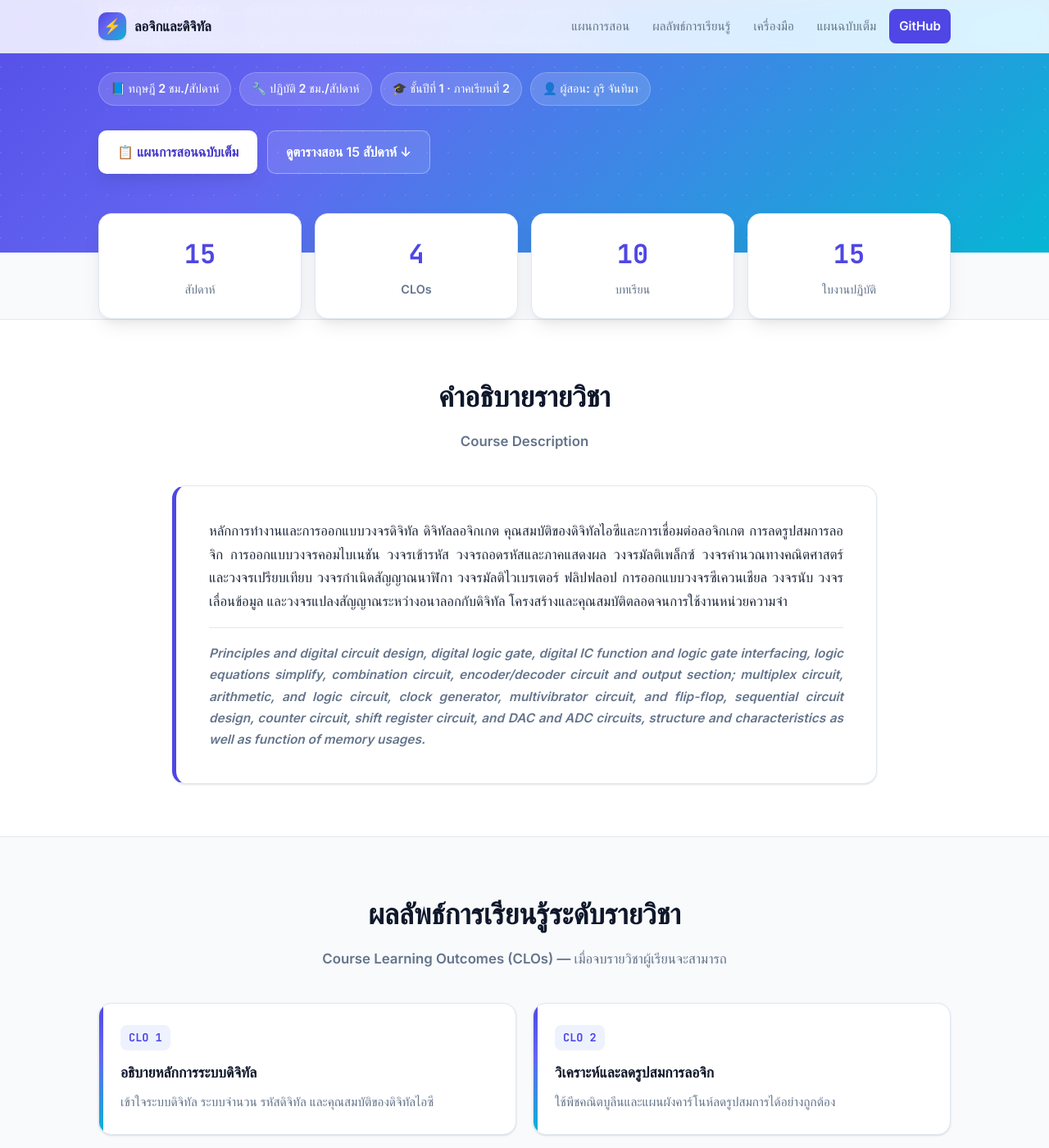
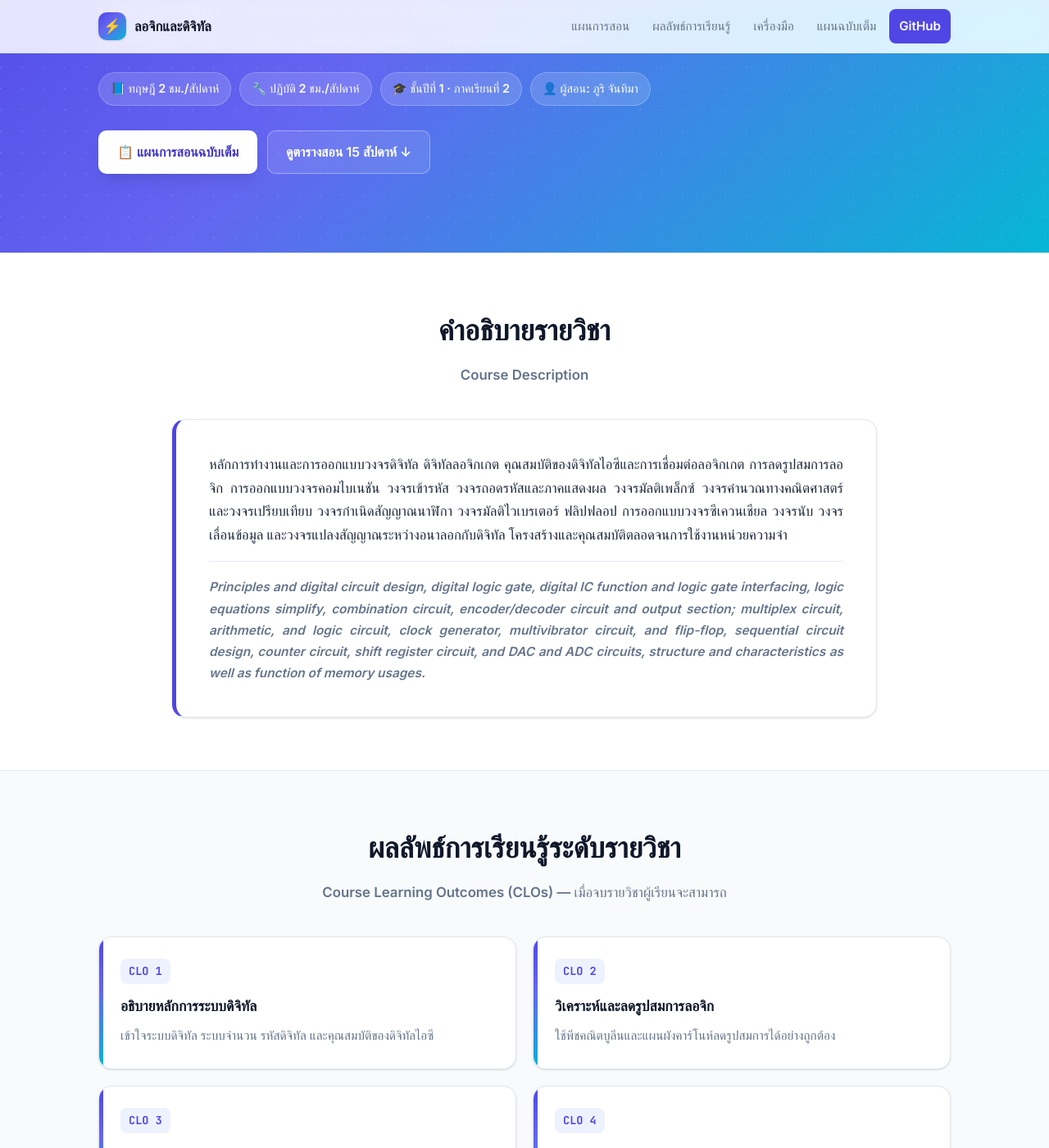
Before and after one commit to alfaXphoori/Digital, a Jekyll site: the page built from index.html, in a window 1280 px wide and 1400 px high, scrolled down 270 px. Shown: the whole window at 82% size. Built offline with Jekyll 4.4.1, drawn with Linux system fonts in a browser that asks for light colours; some web fonts are replaced; some of the changed text lies outside the part shown.

Commit message:
feat: remove stats strip, convert chapters/tools to lists, add Facebook contact
- Remove hero stats strip; convert บทเรียน & เครื่องมือ sections from cards to lists (via Codex)
- Clean up unused .stats/.stat/.card-grid/.tcard CSS; add .link-list styles
- Add Facebook contact link to footer

Co-Authored-By: Claude Opus 4.8 <noreply@anthropic.com>
Co-Authored-By: Codex <noreply@openai.com>

```diff
--- a/_includes/footer.html
+++ b/_includes/footer.html
@@ -5,7 +5,9 @@
       <small>หลักสูตรวิศวกรรมศาสตรบัณฑิต สาขาวิชาวิศวกรรมเมคคาทรอนิกส์<br>ชั้นปีที่ 1 · ภาคการศึกษาที่ 2 · ผู้สอน: ภูริ จันทิมา</small>
     </div>
     <div>
+      <div class="footer__heading">ติดต่อ</div>
       <small>
+        <a href="https://www.facebook.com/phoori.alfa/" target="_blank" rel="noopener">📘 Facebook: ภูริ จันทิมา</a><br>
         <a href="{{ '/weekly-lesson-plan.html' | relative_url }}">แผนการจัดการเรียนรู้รายสัปดาห์</a><br>
         <a href="https://github.com/{{ site.repository }}" target="_blank" rel="noopener">ซอร์สโค้ดบน GitHub</a><br>
         สร้างด้วย GitHub Pages
--- a/assets/css/style.css
+++ b/assets/css/style.css
@@ -112,18 +112,6 @@ a:hover { text-decoration: underline; }
 .btn--light { background: #fff; color: var(--indigo-dark); box-shadow: var(--shadow-md); }
 .btn--ghost { background: rgba(255,255,255,.10); color: #fff; border-color: rgba(255,255,255,.35); }
 .btn--ghost:hover { background: rgba(255,255,255,.18); }
-
-/* ---------- Stats strip ---------- */
-.stats {
-  margin-top: -48px; position: relative; z-index: 2;
-  display: grid; grid-template-columns: repeat(4, 1fr); gap: 16px;
-}
-.stat {
-  background: var(--card); border: 1px solid var(--line); border-radius: var(--radius);
-  padding: 22px 18px; text-align: center; box-shadow: var(--shadow-md);
-}
-.stat__num { font-size: 2rem; font-weight: 800; color: var(--indigo); font-family: "JetBrains Mono", monospace; }
-.stat__label { color: var(--muted); font-size: .9rem; margin-top: 4px; }
 
 /* ---------- Sections ---------- */
 .section { padding: 64px 0; }
@@ -265,22 +253,66 @@ table.schedule tbody tr:hover { background: #f8fafc; }
 .desc__th { margin: 0; font-size: 1.05rem; color: var(--text); text-align: justify; text-justify: inter-word; }
 .desc__en { margin: 18px 0 0; padding-top: 18px; border-top: 1px solid var(--line); color: var(--muted); font-style: italic; font-size: .96rem; text-align: justify; text-justify: inter-word; }
 
-/* ---------- Chapter / tool cards ---------- */
-.card-grid { display: grid; grid-template-columns: repeat(auto-fill, minmax(230px, 1fr)); gap: 18px; }
-.tcard {
-  display: block; background: var(--card); border: 1px solid var(--line); border-radius: var(--radius);
-  padding: 22px; box-shadow: var(--shadow-sm); transition: transform .15s ease, box-shadow .15s ease; color: inherit;
+/* ---------- Chapter / tool lists ---------- */
+.link-list {
+  max-width: 820px;
+  margin: 0 auto;
+  padding: 0;
+  list-style: none;
+  background: var(--card);
+  border: 1px solid var(--line);
+  border-radius: var(--radius);
+  box-shadow: var(--shadow-sm);
+  overflow: hidden;
 }
-.tcard:hover { transform: translateY(-3px); box-shadow: var(--shadow-md); text-decoration: none; }
-.tcard__icon { font-size: 1.6rem; margin-bottom: 10px; }
-.tcard h3 { margin: 0 0 6px; font-size: 1.02rem; color: var(--ink); }
-.tcard p { margin: 0; color: var(--muted); font-size: .9rem; }
+.link-list li + li { border-top: 1px solid var(--line); }
+.link-list__item {
+  display: grid;
+  grid-template-columns: 48px minmax(0, 1fr);
+  gap: 14px;
+  align-items: center;
+  padding: 16px 18px;
+  color: inherit;
+  transition: background .15s ease, color .15s ease;
+}
+.link-list__item:hover {
+  background: #f8fafc;
+  color: var(--indigo);
+  text-decoration: none;
+}
+.link-list__icon {
+  width: 40px;
+  height: 40px;
+  display: grid;
+  place-items: center;
+  border-radius: 12px;
+  background: #eef2ff;
+  color: var(--indigo);
+  font-size: 1.35rem;
+}
+.link-list__text { min-width: 0; }
+.link-list__title {
+  display: block;
+  color: var(--ink);
+  font-weight: 700;
+  line-height: 1.35;
+}
+.link-list__desc {
+  display: block;
+  color: var(--muted);
+  font-size: .92rem;
+  line-height: 1.55;
+  margin-top: 2px;
+}
+.link-list__item:hover .link-list__title { color: var(--indigo-dark); }
 
 /* ---------- Footer ---------- */
 .site-footer { background: var(--ink); color: #cbd5e1; padding: 40px 0; margin-top: 0; }
 .site-footer a { color: #93c5fd; }
 .footer__grid { display: flex; flex-wrap: wrap; justify-content: space-between; gap: 24px; }
 .footer__brand { font-weight: 700; color: #fff; font-size: 1.05rem; }
+.footer__heading { font-weight: 700; color: #fff; font-size: .95rem; margin-bottom: 6px; }
+.site-footer small a { line-height: 2; }
 .footer small { color: #94a3b8; }
 
 /* ---------- Prose (doc pages: chapters, lesson plan) ---------- */
@@ -302,7 +334,6 @@ table.schedule tbody tr:hover { background: #f8fafc; }
 
 /* ---------- Responsive ---------- */
 @media (max-width: 820px) {
-  .stats { grid-template-columns: repeat(2, 1fr); }
   .clo-grid { grid-template-columns: 1fr; }
   .nav__links { display: none; }
   .nav__links.open { display: flex; position: absolute; top: 64px; left: 0; right: 0; flex-direction: column; background: #fff; border-bottom: 1px solid var(--line); padding: 10px 20px; gap: 2px; }
@@ -310,3 +341,17 @@ table.schedule tbody tr:hover { background: #f8fafc; }
   .assess { grid-template-columns: 1fr; gap: 24px; }
   .assess__chart { width: min(100%, 260px); }
 }
+
+@media (max-width: 560px) {
+  .link-list__item {
+    grid-template-columns: 40px minmax(0, 1fr);
+    gap: 12px;
+    padding: 14px;
+  }
+  .link-list__icon {
+    width: 34px;
+    height: 34px;
+    border-radius: 10px;
+    font-size: 1.15rem;
+  }
+}
--- a/index.html
+++ b/index.html
@@ -24,16 +24,6 @@ title: หน้าแรก
     </div>
   </div>
 </section>
-
-<!-- ===================== STATS ===================== -->
-<div class="container">
-  <div class="stats">
-    <div class="stat"><div class="stat__num">15</div><div class="stat__label">สัปดาห์</div></div>
-    <div class="stat"><div class="stat__num">4</div><div class="stat__label">CLOs</div></div>
-    <div class="stat"><div class="stat__num">10</div><div class="stat__label">บทเรียน</div></div>
-    <div class="stat"><div class="stat__num">15</div><div class="stat__label">ใบงานปฏิบัติ</div></div>
-  </div>
-</div>
 
 <!-- ===================== COURSE DESCRIPTION ===================== -->
 <section class="section section--alt" id="description">
@@ -184,18 +174,18 @@ title: หน้าแรก
       <h2>บทเรียนทั้งหมด</h2>
       <p>เอกสารประกอบการเรียน 10 บท</p>
     </div>
-    <div class="card-grid">
-      <a class="tcard" href="{{ '/chapters/ch01-number-systems/' | relative_url }}"><div class="tcard__icon">🔢</div><h3>บทที่ 1</h3><p>ระบบจำนวนและรหัสข้อมูลดิจิทัล</p></a>
-      <a class="tcard" href="{{ '/chapters/ch02-logic-gates/' | relative_url }}"><div class="tcard__icon">🔀</div><h3>บทที่ 2</h3><p>ลอจิกเกตและไอซีดิจิทัล</p></a>
-      <a class="tcard" href="{{ '/chapters/ch03-boolean-algebra/' | relative_url }}"><div class="tcard__icon">➗</div><h3>บทที่ 3</h3><p>พีชคณิตบูลีน</p></a>
-      <a class="tcard" href="{{ '/chapters/ch04-karnaugh-maps/' | relative_url }}"><div class="tcard__icon">🗺️</div><h3>บทที่ 4</h3><p>แผนผังคาร์โนห์</p></a>
-      <a class="tcard" href="{{ '/chapters/ch05-combinational-circuits/' | relative_url }}"><div class="tcard__icon">🧩</div><h3>บทที่ 5</h3><p>วงจรลอจิกเชิงผสม</p></a>
-      <a class="tcard" href="{{ '/chapters/ch06-flip-flops/' | relative_url }}"><div class="tcard__icon">🔁</div><h3>บทที่ 6</h3><p>ฟลิปฟลอปและวงจรเชิงลำดับ</p></a>
-      <a class="tcard" href="{{ '/chapters/ch07-counters-registers/' | relative_url }}"><div class="tcard__icon">🔢</div><h3>บทที่ 7</h3><p>ตัวนับและรีจิสเตอร์</p></a>
-      <a class="tcard" href="{{ '/chapters/ch08-memory-pld/' | relative_url }}"><div class="tcard__icon">💾</div><h3>บทที่ 8</h3><p>หน่วยความจำและอุปกรณ์ลอจิกโปรแกรมได้</p></a>
-      <a class="tcard" href="{{ '/chapters/ch09-fsm/' | relative_url }}"><div class="tcard__icon">🎛️</div><h3>บทที่ 9</h3><p>เครื่องจักรสถานะจำกัด (FSM)</p></a>
-      <a class="tcard" href="{{ '/chapters/ch10-digital-interfacing/' | relative_url }}"><div class="tcard__icon">🔌</div><h3>บทที่ 10</h3><p>การเชื่อมต่อระบบดิจิทัล</p></a>
-    </div>
+    <ul class="link-list">
+      <li><a class="link-list__item" href="{{ '/chapters/ch01-number-systems/' | relative_url }}"><span class="link-list__icon">🔢</span><span class="link-list__text"><span class="link-list__title">บทที่ 1</span><span class="link-list__desc">ระบบจำนวนและรหัสข้อมูลดิจิทัล</span></span></a></li>
+      <li><a class="link-list__item" href="{{ '/chapters/ch02-logic-gates/' | relative_url }}"><span class="link-list__icon">🔀</span><span class="link-list__text"><span class="link-list__title">บทที่ 2</span><span class="link-list__desc">ลอจิกเกตและไอซีดิจิทัล</span></span></a></li>
+      <li><a class="link-list__item" href="{{ '/chapters/ch03-boolean-algebra/' | relative_url }}"><span class="link-list__icon">➗</span><span class="link-list__text"><span class="link-list__title">บทที่ 3</span><span class="link-list__desc">พีชคณิตบูลีน</span></span></a></li>
+      <li><a class="link-list__item" href="{{ '/chapters/ch04-karnaugh-maps/' | relative_url }}"><span class="link-list__icon">🗺️</span><span class="link-list__text"><span class="link-list__title">บทที่ 4</span><span class="link-list__desc">แผนผังคาร์โนห์</span></span></a></li>
+      <li><a class="link-list__item" href="{{ '/chapters/ch05-combinational-circuits/' | relative_url }}"><span class="link-list__icon">🧩</span><span class="link-list__text"><span class="link-list__title">บทที่ 5</span><span class="link-list__desc">วงจรลอจิกเชิงผสม</span></span></a></li>
+      <li><a class="link-list__item" href="{{ '/chapters/ch06-flip-flops/' | relative_url }}"><span class="link-list__icon">🔁</span><span class="link-list__text"><span class="link-list__title">บทที่ 6</span><span class="link-list__desc">ฟลิปฟลอปและวงจรเชิงลำดับ</span></span></a></li>
+      <li><a class="link-list__item" href="{{ '/chapters/ch07-counters-registers/' | relative_url }}"><span class="link-list__icon">🔢</span><span class="link-list__text"><span class="link-list__title">บทที่ 7</span><span class="link-list__desc">ตัวนับและรีจิสเตอร์</span></span></a></li>
+      <li><a class="link-list__item" href="{{ '/chapters/ch08-memory-pld/' | relative_url }}"><span class="link-list__icon">💾</span><span class="link-list__text"><span class="link-list__title">บทที่ 8</span><span class="link-list__desc">หน่วยความจำและอุปกรณ์ลอจิกโปรแกรมได้</span></span></a></li>
+      <li><a class="link-list__item" href="{{ '/chapters/ch09-fsm/' | relative_url }}"><span class="link-list__icon">🎛️</span><span class="link-list__text"><span class="link-list__title">บทที่ 9</span><span class="link-list__desc">เครื่องจักรสถานะจำกัด (FSM)</span></span></a></li>
+      <li><a class="link-list__item" href="{{ '/chapters/ch10-digital-interfacing/' | relative_url }}"><span class="link-list__icon">🔌</span><span class="link-list__text"><span class="link-list__title">บทที่ 10</span><span class="link-list__desc">การเชื่อมต่อระบบดิจิทัล</span></span></a></li>
+    </ul>
   </div>
 </section>
 
@@ -206,15 +196,19 @@ title: หน้าแรก
       <h2>เครื่องมือและ Simulator</h2>
       <p>โปรแกรมจำลองที่ใช้ในใบงานปฏิบัติการ</p>
     </div>
-    <div class="card-grid">
-      <a class="tcard" href="https://www.tinkercad.com/circuits" target="_blank" rel="noopener">
-        <div class="tcard__icon">🛠️</div><h3>Tinkercad Circuits</h3>
-        <p>ต่อวงจร IC จริง (7408, 7432, 7473, 4511) — Lab หลักของวิชา</p>
-      </a>
-      <a class="tcard" href="https://circuitverse.org/" target="_blank" rel="noopener">
-        <div class="tcard__icon">🎨</div><h3>CircuitVerse</h3>
-        <p>วาด Logic Gate แบบลาก-วาง เหมาะกับ Lab สัปดาห์ 1–7</p>
-      </a>
-    </div>
+    <ul class="link-list">
+      <li>
+        <a class="link-list__item" href="https://www.tinkercad.com/circuits" target="_blank" rel="noopener">
+          <span class="link-list__icon">🛠️</span>
+          <span class="link-list__text"><span class="link-list__title">Tinkercad Circuits</span><span class="link-list__desc">ต่อวงจร IC จริง (7408, 7432, 7473, 4511) — Lab หลักของวิชา</span></span>
+        </a>
+      </li>
+      <li>
+        <a class="link-list__item" href="https://circuitverse.org/" target="_blank" rel="noopener">
+          <span class="link-list__icon">🎨</span>
+          <span class="link-list__text"><span class="link-list__title">CircuitVerse</span><span class="link-list__desc">วาด Logic Gate แบบลาก-วาง เหมาะกับ Lab สัปดาห์ 1–7</span></span>
+        </a>
+      </li>
+    </ul>
   </div>
 </section>
```
